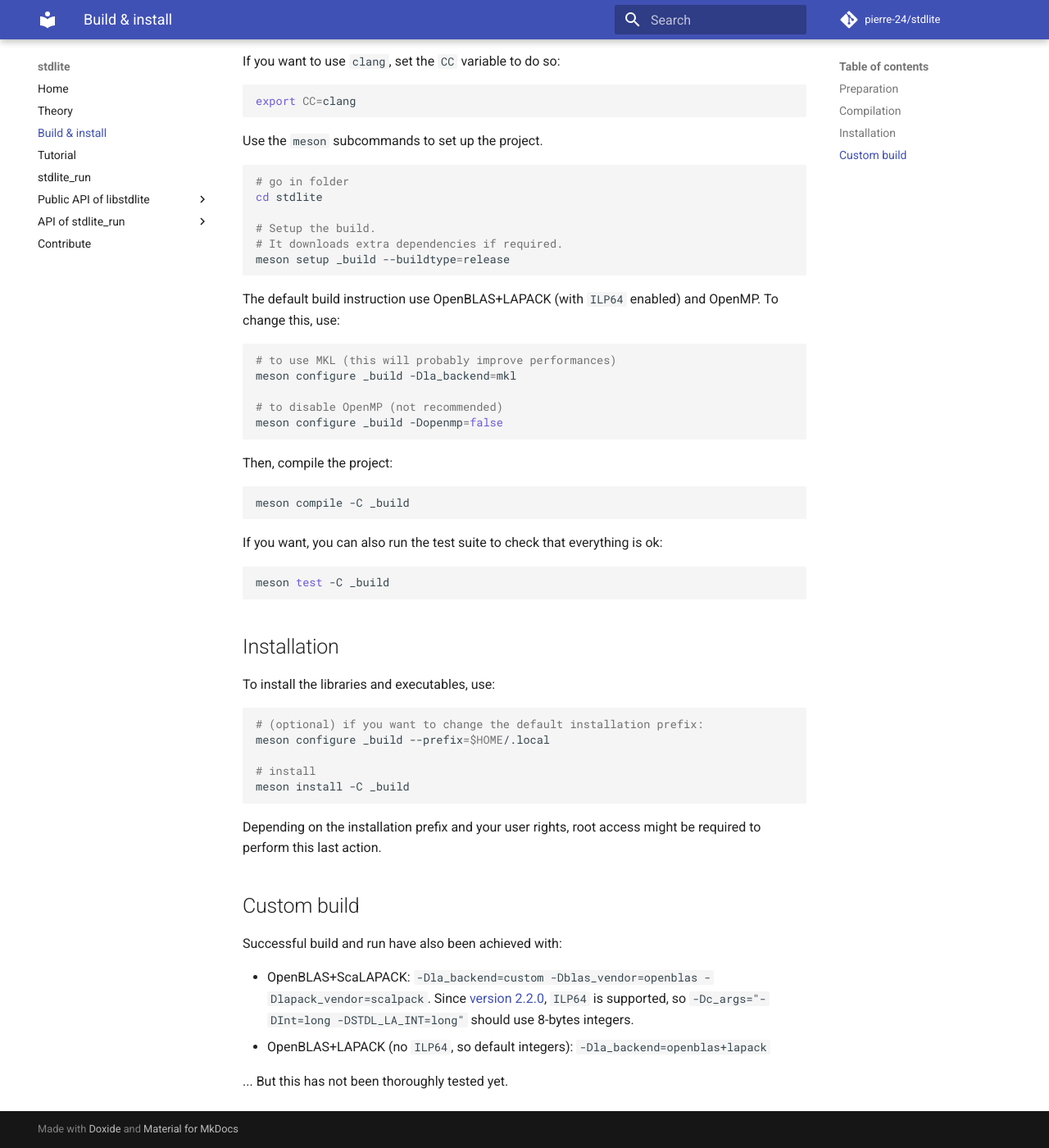
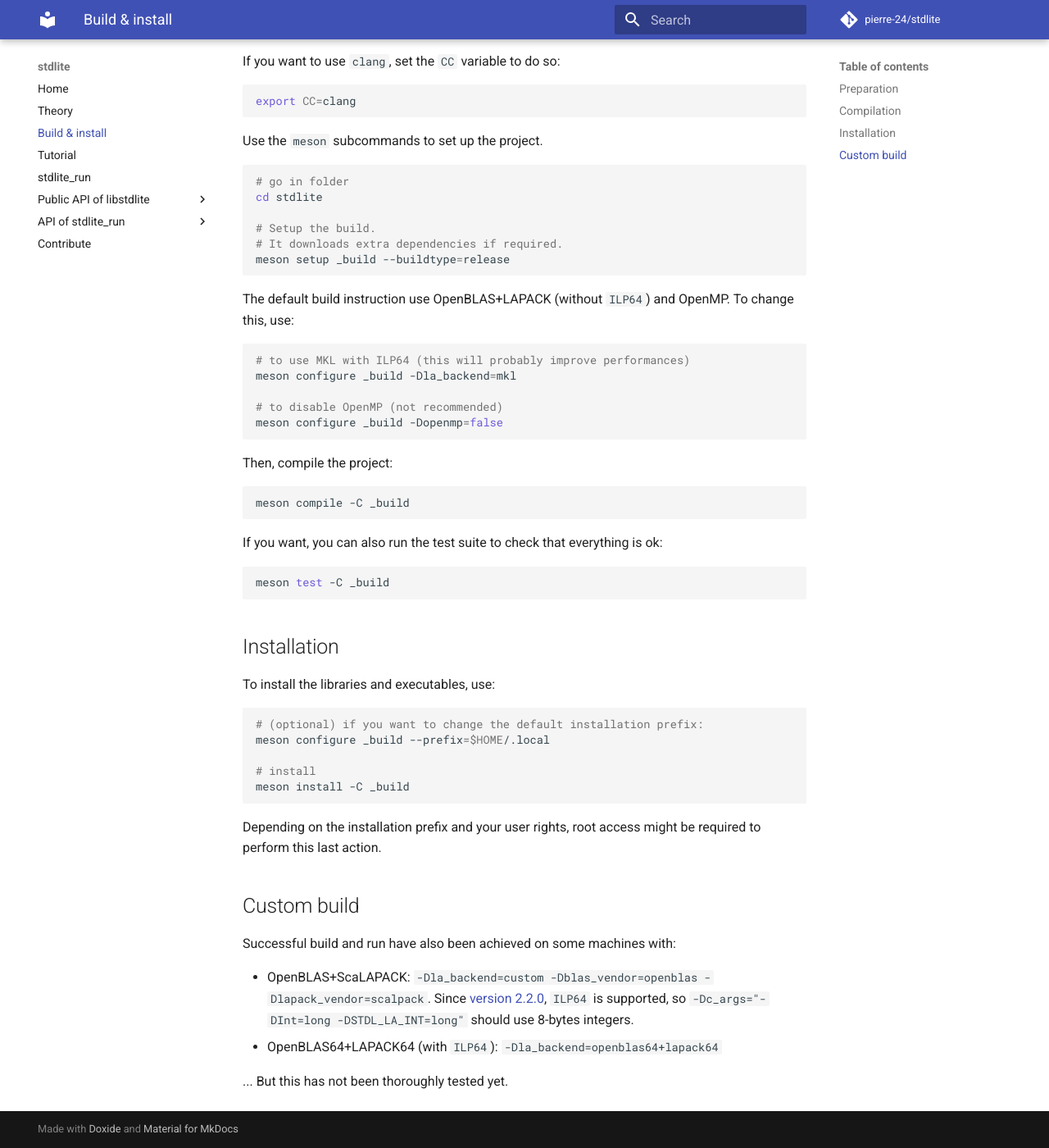
Before and after one commit to pierre-24/stdlite, an MkDocs documentation site: the page built from docs/build.md, in a window 1280 px wide and 1400 px high, scrolled down 783 px. Shown: the whole window at 82% size. Built offline with MkDocs 1.6.1 and Material for MkDocs 9.7.7, drawn with Linux system fonts in a browser that asks for light colours; comment, search, counter and statistics services are not loaded.

Commit message:
ok I give up, I need a ubuntu to taylor that

````diff
--- a/docs/build.md
+++ b/docs/build.md
@@ -55,10 +55,10 @@ cd stdlite
 meson setup _build --buildtype=release
 ```
 
-The default build instruction use OpenBLAS+LAPACK (with `ILP64` enabled) and OpenMP. To change this, use:
+The default build instruction use OpenBLAS+LAPACK (without `ILP64`) and OpenMP. To change this, use:
 
 ```bash
-# to use MKL (this will probably improve performances)
+# to use MKL with ILP64 (this will probably improve performances)
 meson configure _build -Dla_backend=mkl
 
 # to disable OpenMP (not recommended)
@@ -93,9 +93,9 @@ Depending on the installation prefix and your user rights, root access might be
 
 ## Custom build
 
-Successful build and run have also been achieved with:
+Successful build and run have also been achieved on some machines with:
 
 + OpenBLAS+ScaLAPACK: `-Dla_backend=custom -Dblas_vendor=openblas -Dlapack_vendor=scalpack`. Since [version 2.2.0](https://netlib.org/scalapack/scalapack-2.2.0.html), `ILP64` is supported, so `-Dc_args="-DInt=long -DSTDL_LA_INT=long"` should use 8-bytes integers.
-+ OpenBLAS+LAPACK (no `ILP64`, so default integers): `-Dla_backend=openblas+lapack`
++ OpenBLAS64+LAPACK64 (with `ILP64`): `-Dla_backend=openblas64+lapack64`
 
 ... But this has not been thoroughly tested yet.
````
Also changed, not shown: 2 other files.
